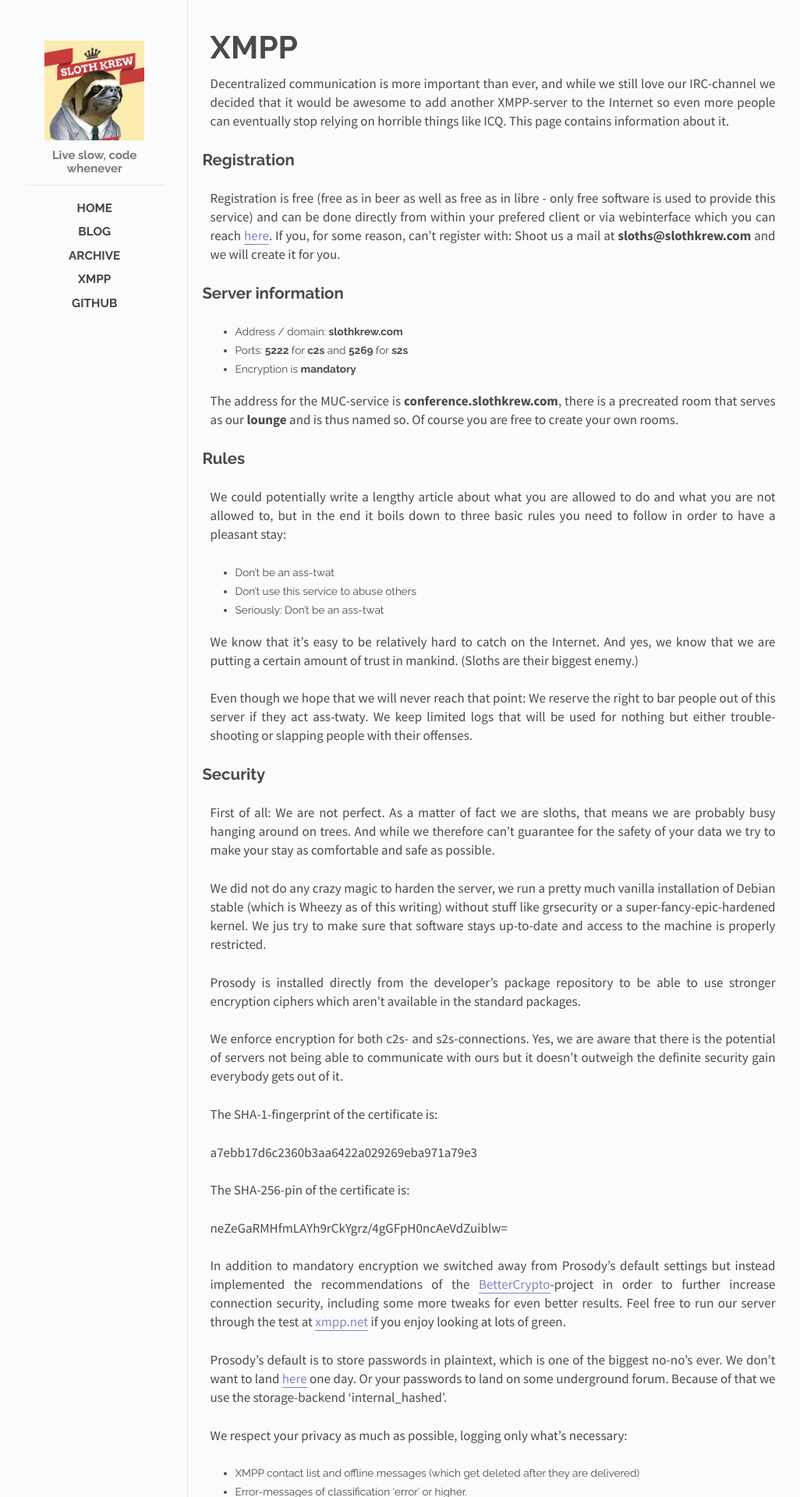
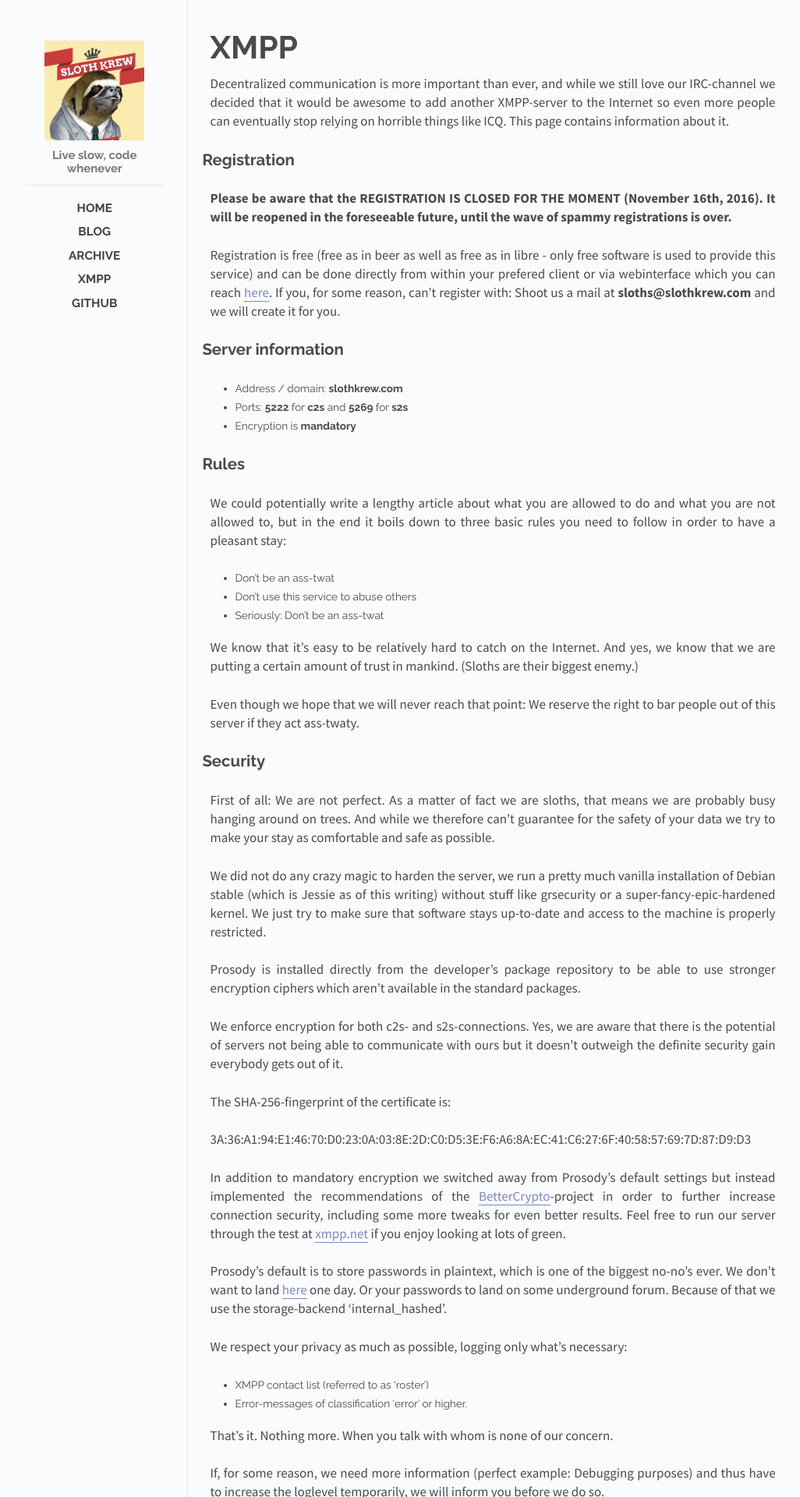
Before and after one commit to Slothkrew/slothkrew.com, a Jekyll site: the page built from xmpp.md, in a window 1280 px wide. Shown: the top 1920 px of the page at 78% size, without its empty margins (118-1144 px from the left). Built offline with Jekyll 4.4.1, drawn with Linux system fonts in a browser that asks for light colours.

Commit message:
Updated xmpp.md for wording and to reflect changes

```diff
--- a/xmpp.md
+++ b/xmpp.md
@@ -9,6 +9,10 @@
 
 Registration
 ----
+**Please be aware that the REGISTRATION IS CLOSED FOR THE MOMENT (November
+16th, 2016). It will be reopened in the foreseeable future, until the wave of
+spammy registrations is over.**
+
 Registration is free (free as in beer as well as free as in libre - only free
 software is used to provide this service) and can be done directly from within
 your prefered client or via webinterface which you can reach
@@ -21,10 +25,6 @@
 * Address / domain: **slothkrew.com**
 * Ports: **5222** for **c2s** and **5269** for **s2s**
 * Encryption is **mandatory**
-
-The address for the MUC-service is **conference.slothkrew.com**, there is a
-precreated room that serves as our **lounge** and is thus named so. Of course
-you are free to create your own rooms.
 
 Rules
 ----
@@ -41,9 +41,7 @@
 their biggest enemy.)
 
 Even though we hope that we will never reach that point: We reserve the right
-to bar people out of this server if they act ass-twaty. We keep limited logs
-that will be used for nothing but either trouble-shooting or slapping people
-with their offenses.
+to bar people out of this server if they act ass-twaty.
 
 Security
 ----
@@ -53,8 +51,8 @@
 and safe as possible.
 
 We did not do any crazy magic to harden the server, we run a pretty much
-vanilla installation of Debian stable (which is Wheezy as of this writing)
-without stuff like grsecurity or a super-fancy-epic-hardened kernel. We jus try
+vanilla installation of Debian stable (which is Jessie as of this writing)
+without stuff like grsecurity or a super-fancy-epic-hardened kernel. We just try
 to make sure that software stays up-to-date and access to the machine is
 properly restricted.
 
@@ -65,13 +63,10 @@
 there is the potential of servers not being able to communicate with ours but
 it doesn't outweigh the definite security gain everybody gets out of it.
 
-The SHA-1-fingerprint of the certificate is:
+The SHA-256-fingerprint of the certificate is:
 
->a7ebb17d6c2360b3aa6422a029269eba971a79e3
+>3A:36:A1:94:E1:46:70:D0:23:0A:03:8E:2D:C0:D5:3E:F6:A6:8A:EC:41:C6:27:6F:40:58:57:69:7D:87:D9:D3
 
-The SHA-256-pin of the certificate is:
-
->neZeGaRMHfmLAYh9rCkYgrz/4gGFpH0ncAeVdZuiblw=
 
 In addition to mandatory encryption we switched away from Prosody's default
 settings but instead implemented the recommendations of the
@@ -88,7 +83,7 @@
 
 We respect your privacy as much as possible, logging only what's necessary:
 
-* XMPP contact list and offline messages (which get deleted after they are delivered)
+* XMPP contact list (referred to as 'roster')
 * Error-messages of classification 'error' or higher.
 
 That's it. Nothing more. When you talk with whom is none of our concern.
@@ -113,7 +108,8 @@
 
 Plans for the future
 ----
-There are some things that we potentially like to improve in order to improve your stay here. This includes but is not limited to:
+There are some things that we potentially like to improve in order to improve
+your stay here. This includes but is not limited to:
 
 * DNSSEC for slothkrew.com (That would require running our own nameservers and dealing with Godaddy's stupid way of handling zone transfers - or DNS in general.)
 * Offer connectivity via Tor, that means hosting XMPP as hidden service. This is currently only brainstorming.
```
